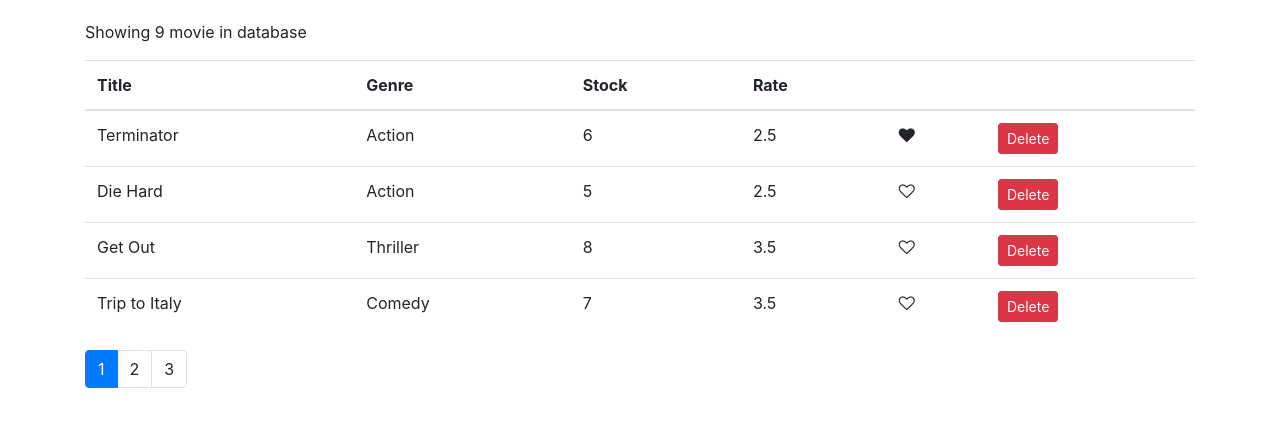
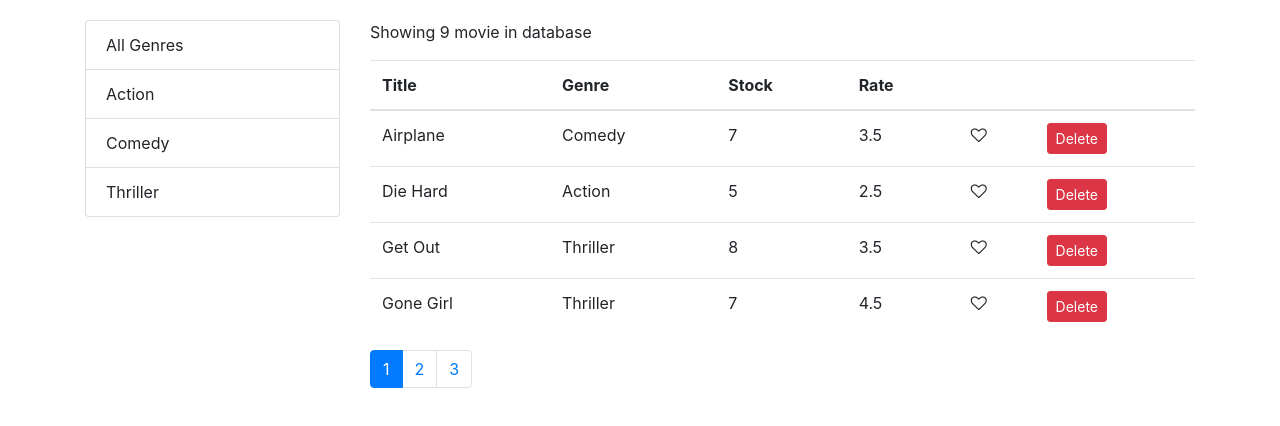
Before and after one commit to andjiao/learningReact, a React (Create React App) app: page / in a window 1280 px wide. Shown: the top 426 px of the page. Built offline with nearby package versions, Linux system fonts and the light colour scheme.

Commit message:
dealing with  sort

```diff
--- /dev/null
+++ b/src/common/listGroup.jsx
@@ -0,0 +1,22 @@
+const ListGroup = (props) => {
+    const {items, textProperty, valueProperty, selectedItem, onItemSelect } = props;
+    return <ul className="list-group">
+        {items.map(item => <li
+        onClick = {()=> onItemSelect(item)}
+        key ={item[valueProperty]}
+        className={item === selectedItem ? "list-group-item active": "list-group-item"}>
+        {item[textProperty]}</li>
+            )}
+
+    </ul>
+
+    ;
+}
+
+//setting the default value, it an object does not have these values, we can override these values
+ListGroup.defaultProps={
+    textProperty:'name',
+    valueProperty:'_id'
+}
+
+export default ListGroup;
--- a/src/common/pagination.jsx
+++ b/src/common/pagination.jsx
@@ -22,9 +22,8 @@ const Pagination = (props) => {
         <ul className="pagination">
             {pages.map(page=>(
                 <li key={page} className={page===currentPage ? 'page-item active':'page-item'}>
-                <a  className="page-link"
-                onClick={()=>onPageChange(page)}>
-                    {page}</a>
+                <button  className="page-link" href ='' onClick={()=>onPageChange(page)}>
+                    {page}</button>
                 </li>
 
             ))}
--- a/src/components/Movies.jsx
+++ b/src/components/Movies.jsx
@@ -1,14 +1,24 @@
-import React, { Component } from 'react';
+import { Component } from 'react';
 import {getMovies} from '../services/fakeMovieService';
-import Like from '../common/like';
 import Pagination from '../common/pagination';
 import { pagination} from '../utils/paginate';
+import ListGroup from '../common/listGroup';
+import {getGenres} from '../services/fakeGenreService';
+import MoviesTable from './moviesTable';
+import _ from 'lodash';
 
 class Movies extends Component {
     state = {
-        movies:getMovies(),
+        movies:[],
+        genres:[],
         currentPage:1,
-        pageSize:4
+        pageSize:4,
+        sortColumn: {path:'title', order: 'asc'}
+    }
+
+    componentDidMount(){
+        const genres =[{_id:'',name:'All Genres'},...getGenres()]
+        this.setState({movies:getMovies(), genres});
     }
 
     handleDelete = (movie) =>{
@@ -35,11 +45,30 @@ class Movies extends Component {
     handlePageChange =page =>{
         this.setState({currentPage:page});
     };
+
+    handleGenreSelect = genre =>{
+        this.setState({selectedGenre:genre, currentPage:1});
+    }
+
+    handleSort = path =>{
+       this.setState({sortColumn:{path, order:'asc'}});
+    }
     render() {
         const {length: count } =this.state.movies;
-        const{pageSize, currentPage, movies:allMovies} = this.state;
+        const{
+            pageSize,
+            currentPage,
+            sortColumn,
+            movies:allMovies,
+            selectedGenre} = this.state;
 
         if(count===0)return <p>There are no movies in the database</p>;
+        const filtered =selectedGenre && selectedGenre._id
+        ? allMovies.filter(m=>m.genre._id === selectedGenre._id)
+        : allMovies;
+
+        const sorted = _.orderBy(filtered, [sortColumn.path], [sortColumn.order])
+
         /*fast way to generate a table, by writing this:
          table.table>thead>tr>th*4
          this technic is called zen coding
@@ -54,47 +83,36 @@ class Movies extends Component {
          every time you use the map we should set the key attribute, or the key property
          on the element that you are repeating
         */
-       const movies = pagination(allMovies, currentPage, pageSize)
+       const movies = pagination(sorted, currentPage, pageSize)
         return (
-            <React.Fragment>
-                 <p>Showing {count} movie in database</p>
+            <div className='row'>
+                <div className="col-3">
+                    <ListGroup
+                    items = {this.state.genres}
+                    selectedItem = {this.state.selectedGenre}
+                    onItemSelect={this.handleGenreSelect}
 
-<table className="table">
-<thead>
-    <tr>
-    <th>Title</th>
-    <th>Genre</th>
-    <th>Stock</th>
-    <th>Rate</th>
-    <th/>
-    <th/>
-    </tr>
 
-</thead>
-<tbody>
-{movies.map(movie=>(
-     <tr key={movie._id}>
-     <td>{movie.title}</td>
-     <td>{movie.genre.name}</td>
-     <td>{movie.numberInStock}</td>
-     <td>{movie.dailyRentalRate}</td>
-     <td>
-         <Like liked={movie.liked} onClick={()=>this.handleLike(movie)}/>
-     </td>
-     <td><button onClick={()=> this.handleDelete(movie)} className="btn btn-danger btn-sm">Delete</button></td>
- </tr>
-))}
 
-</tbody>
-
-</table>
+                    />
+                </div>
+                <div className="col">
+                <p>Showing {filtered.length} movie in database</p>
+                <MoviesTable
+                movies ={movies}
+                onLike = {this.handleLike}
+                onDelete ={this.handleDelete}
+                onSort = {this.handleSort}
+                />
 <Pagination
-itemsCount={count}
+itemsCount={filtered.length}
 pageSize={pageSize}
 currentPage ={currentPage}
 onPageChange={this.handlePageChange}/>
+                </div>
 
- </React.Fragment>
+
+ </div>
 
         );
             }
--- /dev/null
+++ b/src/components/moviesTable.jsx
@@ -0,0 +1,37 @@
+import Like from "../common/like";
+const MoviesTable = (props) => {
+    const {movies, onDelete, onLike, onSort} = props;
+    return (
+        /*To add the onclick on all the th at the same time, mark the <th and then press command + d */
+    <table className="table">
+    <thead>
+        <tr>
+        <th onClick ={()=> onSort('title')}>Title</th>
+        <th onClick ={()=> onSort('genre.name')}>Genre</th>
+        <th onClick ={()=> onSort('numberInStock')}>Stock</th>
+        <th onClick ={()=> onSort('dailyRentalRate')}>Rate</th>
+        <th/>
+        <th/>
+        </tr>
+
+    </thead>
+    <tbody>
+    {movies.map(movie=>(
+         <tr key={movie._id}>
+         <td>{movie.title}</td>
+         <td>{movie.genre.name}</td>
+         <td>{movie.numberInStock}</td>
+         <td>{movie.dailyRentalRate}</td>
+         <td>
+             <Like liked={movie.liked} onClick={()=>onLike(movie)}/>
+         </td>
+         <td><button onClick={()=> onDelete(movie)} className="btn btn-danger btn-sm">Delete</button></td>
+     </tr>
+    ))}
+
+    </tbody>
+
+    </table> );
+}
+
+export default MoviesTable;
```
